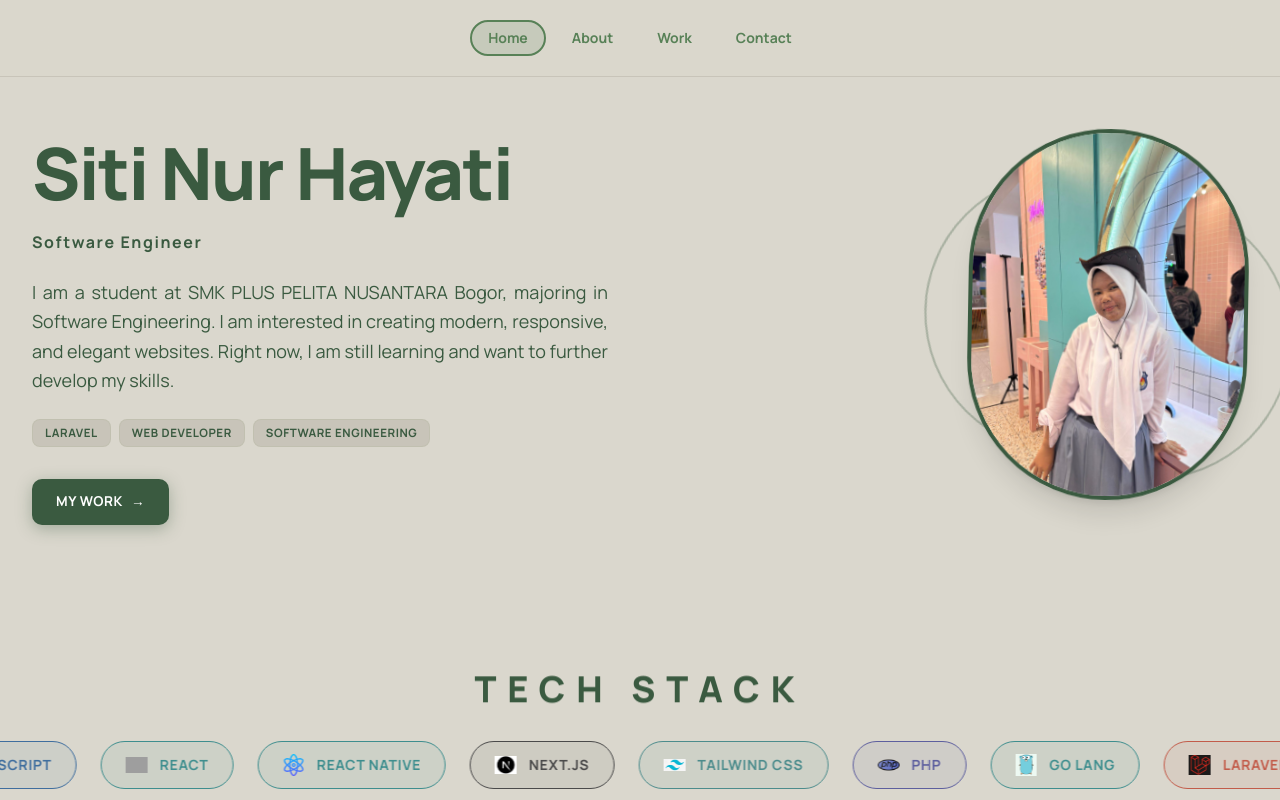
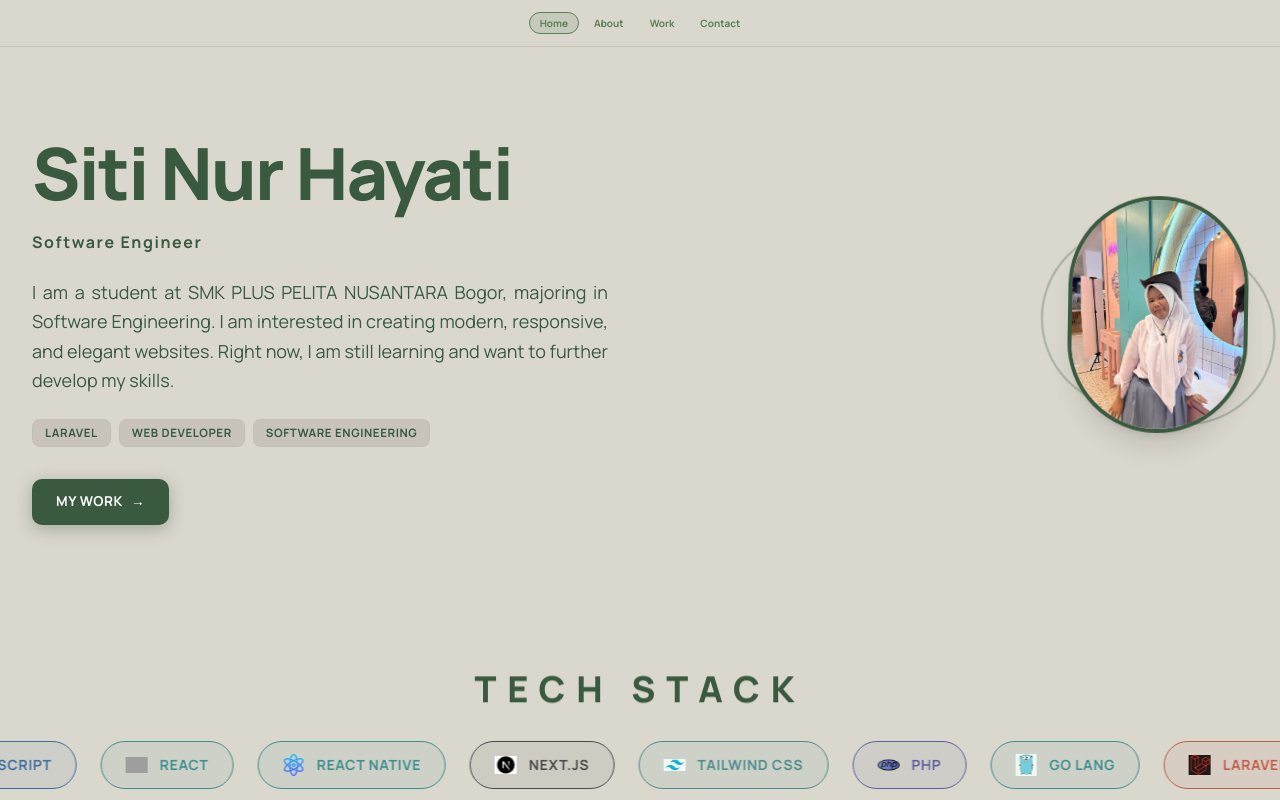
Before and after one commit to sitinurnanung/portofolio-pkl, a Next.js app: page / in a window 1280 px wide. Shown: the top 800 px of the page. Built offline with nearby package versions, Linux system fonts and the light colour scheme; grey boxes are pictures that could not be loaded.

Commit message:
style: perkecil navbar dan foto profil

```diff
--- a/app/page.tsx
+++ b/app/page.tsx
@@ -163,7 +163,7 @@ export default function Home() {
 
       {/* Navbar with smooth slide-down entrance */}
       <div className="navbar animate-slide-down z-[9999] pointer-events-auto">
-        <div className="container mx-auto flex items-center justify-between px-6 py-5 relative z-[9999]">
+        <div className="container mx-auto flex items-center justify-between px-6 py-3 relative z-[9999]">
           <div className="w-10"></div>
           <Navbar activeSection={activeSection} onNavigate={scrollToSection} />
           <div className="w-10"></div>
--- a/components/layout/Navbar.tsx
+++ b/components/layout/Navbar.tsx
@@ -15,7 +15,7 @@ export function Navbar({ activeSection, onNavigate }: NavbarProps) {
   ];
 
   return (
-    <nav className="flex items-center gap-2">
+    <nav className="flex items-center gap-1">
       {navItems.map((item) => {
         const isActive = activeSection === item.id;
 
@@ -23,10 +23,10 @@ export function Navbar({ activeSection, onNavigate }: NavbarProps) {
           <button
             key={item.id}
             onClick={() => onNavigate(item.id)}
-            className={`relative px-4 py-1.5 text-sm font-bold rounded-full transition-all duration-300 cursor-pointer ${
+            className={`relative px-2.5 py-0.5 text-[10px] font-bold rounded-full transition-all duration-300 cursor-pointer ${
               isActive
-                ? "text-[var(--primary)] border-2 border-[var(--primary)] bg-[var(--primary-glow)]"
-                : "text-[var(--text-2)] border-2 border-transparent hover:text-[var(--primary)]"
+                ? "text-[var(--primary)] border border-[var(--primary)] bg-[var(--primary-glow)]"
+                : "text-[var(--text-2)] border border-transparent hover:text-[var(--primary)]"
             }`}
           >
             {item.label}
--- a/sections/Hero.tsx
+++ b/sections/Hero.tsx
@@ -1,3 +1,4 @@
+// sections/Hero.tsx
 "use client";
 
 import Image from "next/image";
@@ -62,11 +63,12 @@ export function Hero({ displayText }: HeroProps) {
             />
             <div className="absolute inset-0 rounded-full bg-primary-glow" />
             <div className="relative animate-float">
+              {/* 👇 FOTO PROFIL 180×180 */}
               <Image
                 src="/photo.jpg"
                 alt="Profile Photo"
-                width={280}
-                height={280}
+                width={180}
+                height={180}
                 priority
                 className="rounded-full relative z-10 transition-all duration-500 group-hover:scale-105 group-hover:shadow-2xl shadow-xl"
                 style={{ border: "4px solid #3A5A40" }}
```
